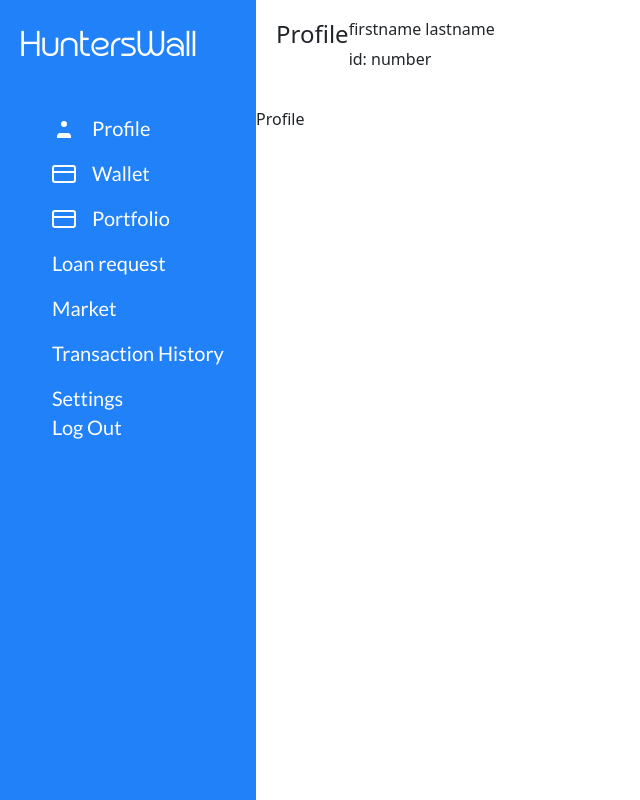
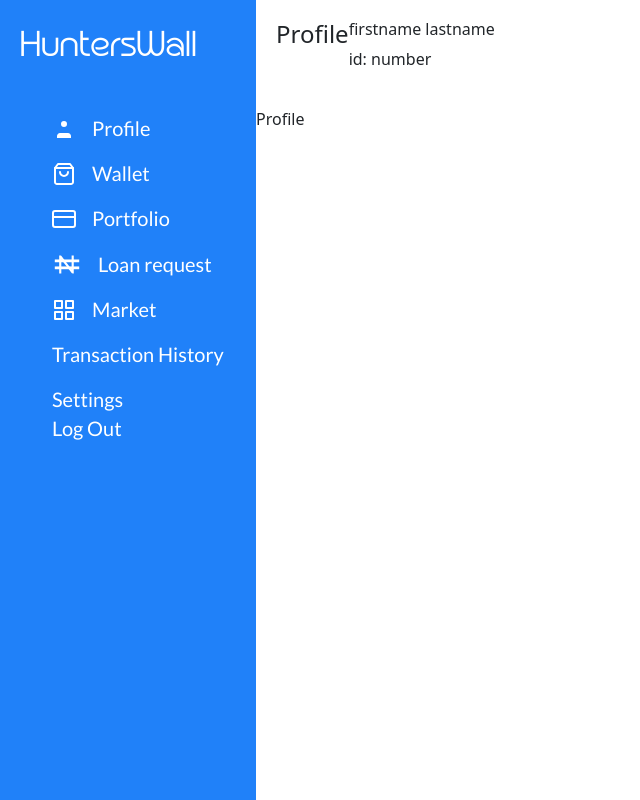
Before and after one commit to Dreezy305/HuntersWall, a Next.js app: page /dashboard in a window 1280 px wide. Shown: the whole page, without its empty margins (0-640 px from the left). Built offline with nearby package versions, Linux system fonts and the light colour scheme; no server answers.

Commit message:
side bar styles

```diff
--- a/Dashboard/SideBar.js
+++ b/Dashboard/SideBar.js
@@ -1,5 +1,11 @@
 import React from "react";
-import { ProfileIcon, WalletIcon } from "../components/icon";
+import {
+  MarketIcon,
+  NairaIcon,
+  ProfileIcon,
+  ShoppingIcon,
+  WalletIcon,
+} from "../components/icon";
 // import WalletIcon from "../components/walletIcon";
 
 function SideBar() {
@@ -13,7 +19,7 @@ function SideBar() {
             Profile
           </li>
           <li className="d-flex align-items-center mb-3">
-            <WalletIcon
+            <ShoppingIcon
               fill="none"
               marginRight={3}
               stylesObj={{ fontSize: "16px" }}
@@ -28,8 +34,22 @@ function SideBar() {
             />
             Portfolio
           </li>
-          <li className="d-flex align-items-center mb-3">Loan request</li>
-          <li className="d-flex align-items-center mb-3">Market</li>
+          <li className="d-flex align-items-center mb-3">
+            <NairaIcon
+              fill="none"
+              marginRight={3}
+              stylesObj={{ fontSize: "16px" }}
+            />
+            Loan request
+          </li>
+          <li className="d-flex align-items-center mb-3">
+            <MarketIcon
+              fill="none"
+              marginRight={3}
+              stylesObj={{ fontSize: "16px" }}
+            />
+            Market
+          </li>
           <li className="d-flex align-items-center mb-3">
             Transaction History
           </li>
--- a/components/icon.js
+++ b/components/icon.js
@@ -72,3 +72,145 @@ WalletIcon.propTypes = {
   padding: PropTypes.number,
   stylesObj: PropTypes.object,
 };
+
+export const ShoppingIcon = ({
+  fill,
+  marginRight,
+  padding,
+  stylesObj,
+  className,
+}) => {
+  return (
+    <svg
+      width="24"
+      height="24"
+      viewBox="0 0 24 24"
+      fill={fill}
+      className={`me-${marginRight} p-${padding} ${className}`}
+      style={stylesObj}
+      xmlns="http://www.w3.org/2000/svg"
+    >
+      <path
+        d="M6 2L3 6V20C3 20.5304 3.21071 21.0391 3.58579 21.4142C3.96086 21.7893 4.46957 22 5 22H19C19.5304 22 20.0391 21.7893 20.4142 21.4142C20.7893 21.0391 21 20.5304 21 20V6L18 2H6Z"
+        stroke="white"
+        stroke-width="2"
+        stroke-linecap="round"
+        stroke-linejoin="round"
+      />
+      <path
+        d="M3 6H21"
+        stroke="white"
+        stroke-width="2"
+        stroke-linecap="round"
+        stroke-linejoin="round"
+      />
+      <path
+        d="M16 10C16 11.0609 15.5786 12.0783 14.8284 12.8284C14.0783 13.5786 13.0609 14 12 14C10.9391 14 9.92172 13.5786 9.17157 12.8284C8.42143 12.0783 8 11.0609 8 10"
+        stroke="white"
+        stroke-width="2"
+        stroke-linecap="round"
+        stroke-linejoin="round"
+      />
+    </svg>
+  );
+};
+
+ShoppingIcon.propTypes = {
+  fill: PropTypes.string,
+  marginRight: PropTypes.number,
+  padding: PropTypes.number,
+  stylesObj: PropTypes.object,
+  className: PropTypes.string,
+};
+
+export const NairaIcon = ({
+  fill,
+  marginRight,
+  padding,
+  stylesObj,
+  className,
+}) => {
+  return (
+    <svg
+      width="30"
+      height="30"
+      viewBox="0 0 35 43"
+      fill={fill}
+      className={`me-${marginRight} p-${padding} ${className}`}
+      style={stylesObj}
+      xmlns="http://www.w3.org/2000/svg"
+    >
+      <path
+        d="M27.192 9.206V35H25.446C25.17 35 24.936 34.952 24.744 34.856C24.564 34.76 24.384 34.598 24.204 34.37L9.282 14.93C9.306 15.23 9.324 15.524 9.336 15.812C9.348 16.1 9.354 16.37 9.354 16.622V35H6.294V9.206H8.094C8.25 9.206 8.382 9.218 8.49 9.242C8.598 9.254 8.694 9.284 8.778 9.332C8.862 9.368 8.946 9.428 9.03 9.512C9.114 9.584 9.204 9.68 9.3 9.8L24.222 29.222C24.198 28.91 24.174 28.61 24.15 28.322C24.138 28.022 24.132 27.74 24.132 27.476V9.206H27.192Z"
+        fill="white"
+      />
+      <rect y="15" width="35" height="4" fill="white" />
+      <rect y="25" width="35" height="4" fill="white" />
+    </svg>
+  );
+};
+
+NairaIcon.propTypes = {
+  fill: PropTypes.string,
+  marginRight: PropTypes.number,
+  padding: PropTypes.number,
+  stylesObj: PropTypes.object,
+  className: PropTypes.string,
+};
+
+export const MarketIcon = ({
+  fill,
+  marginRight,
+  padding,
+  stylesObj,
+  className,
+}) => {
+  return (
+    <svg
+      width="24"
+      height="24"
+      viewBox="0 0 24 24"
+      fill={fill}
+      className={`me-${marginRight} p-${padding} ${className}`}
+      style={stylesObj}
+      xmlns="http://www.w3.org/2000/svg"
+    >
+      <path
+        d="M10 3H3V10H10V3Z"
+        stroke="white"
+        stroke-width="2"
+        stroke-linecap="round"
+        stroke-linejoin="round"
+      />
+      <path
+        d="M21 3H14V10H21V3Z"
+        stroke="white"
+        stroke-width="2"
+        stroke-linecap="round"
+        stroke-linejoin="round"
+      />
+      <path
+        d="M21 14H14V21H21V14Z"
+        stroke="white"
+        stroke-width="2"
+        stroke-linecap="round"
+        stroke-linejoin="round"
+      />
+      <path
+        d="M10 14H3V21H10V14Z"
+        stroke="white"
+        stroke-width="2"
+        stroke-linecap="round"
+        stroke-linejoin="round"
+      />
+    </svg>
+  );
+};
+
+MarketIcon.propTypes = {
+  fill: PropTypes.string,
+  marginRight: PropTypes.number,
+  padding: PropTypes.number,
+  stylesObj: PropTypes.object,
+  className: PropTypes.string,
+};
```
